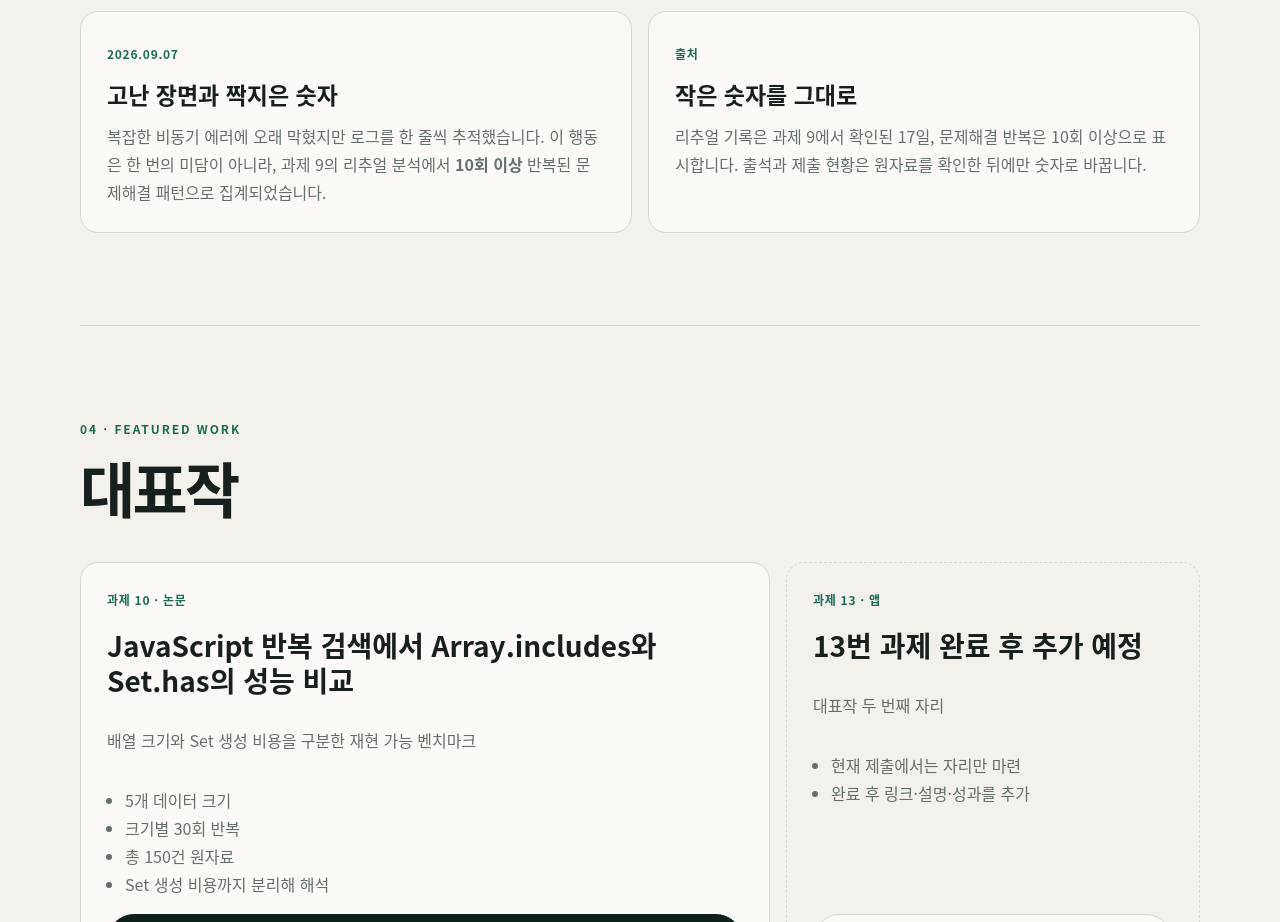
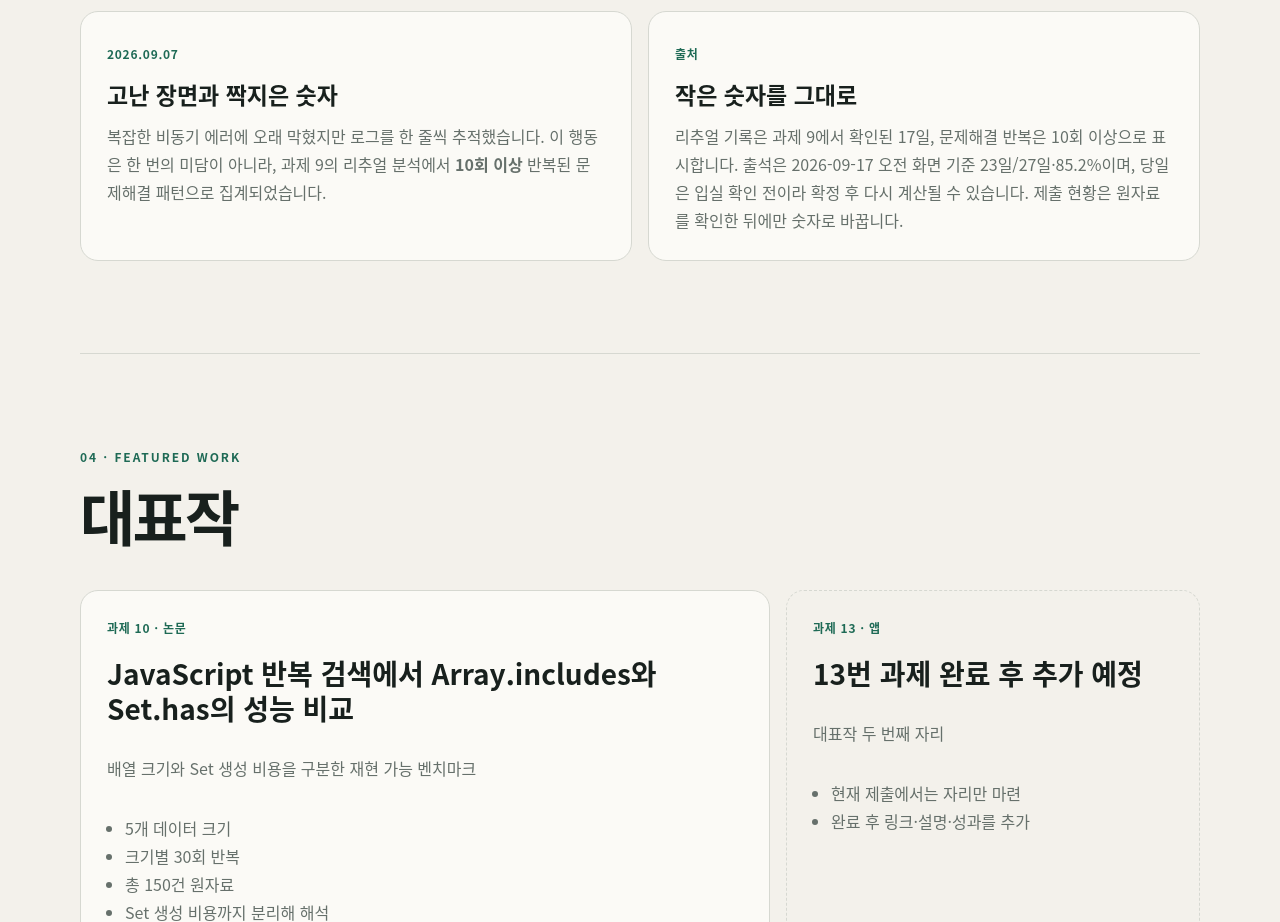
Before and after one commit to kjo35861/My_Page, a website: page public/br-a/index.html in a window 1280 px wide. Shown: the part 4580-5502 px from the top of the page. Drawn offline with Linux system fonts and the light colour scheme.

Commit message:
Document BR-A attendance source

```diff
--- a/public/br-a/index.html
+++ b/public/br-a/index.html
@@ -65,7 +65,7 @@
       <div id="metric-grid" class="metric-grid"></div>
       <div class="evidence-pair">
         <div><span class="date">2026.09.07</span><h3>고난 장면과 짝지은 숫자</h3><p>복잡한 비동기 에러에 오래 막혔지만 로그를 한 줄씩 추적했습니다. 이 행동은 한 번의 미담이 아니라, 과제 9의 리추얼 분석에서 <strong>10회 이상</strong> 반복된 문제해결 패턴으로 집계되었습니다.</p></div>
-        <div><span class="date">출처</span><h3>작은 숫자를 그대로</h3><p>리추얼 기록은 과제 9에서 확인된 17일, 문제해결 반복은 10회 이상으로 표시합니다. 출석과 제출 현황은 원자료를 확인한 뒤에만 숫자로 바꿉니다.</p></div>
+        <div><span class="date">출처</span><h3>작은 숫자를 그대로</h3><p>리추얼 기록은 과제 9에서 확인된 17일, 문제해결 반복은 10회 이상으로 표시합니다. 출석은 2026-09-17 오전 화면 기준 23일/27일·85.2%이며, 당일은 입실 확인 전이라 확정 후 다시 계산될 수 있습니다. 제출 현황은 원자료를 확인한 뒤에만 숫자로 바꿉니다.</p></div>
       </div>
     </section>
 
```
